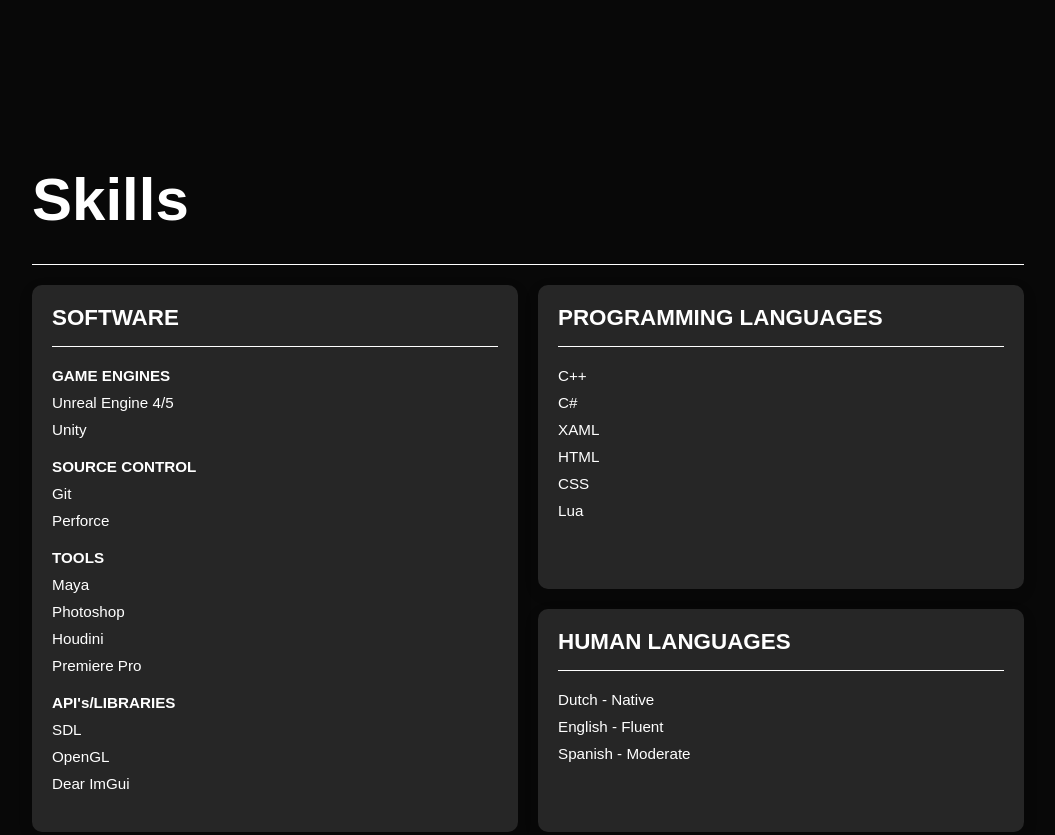
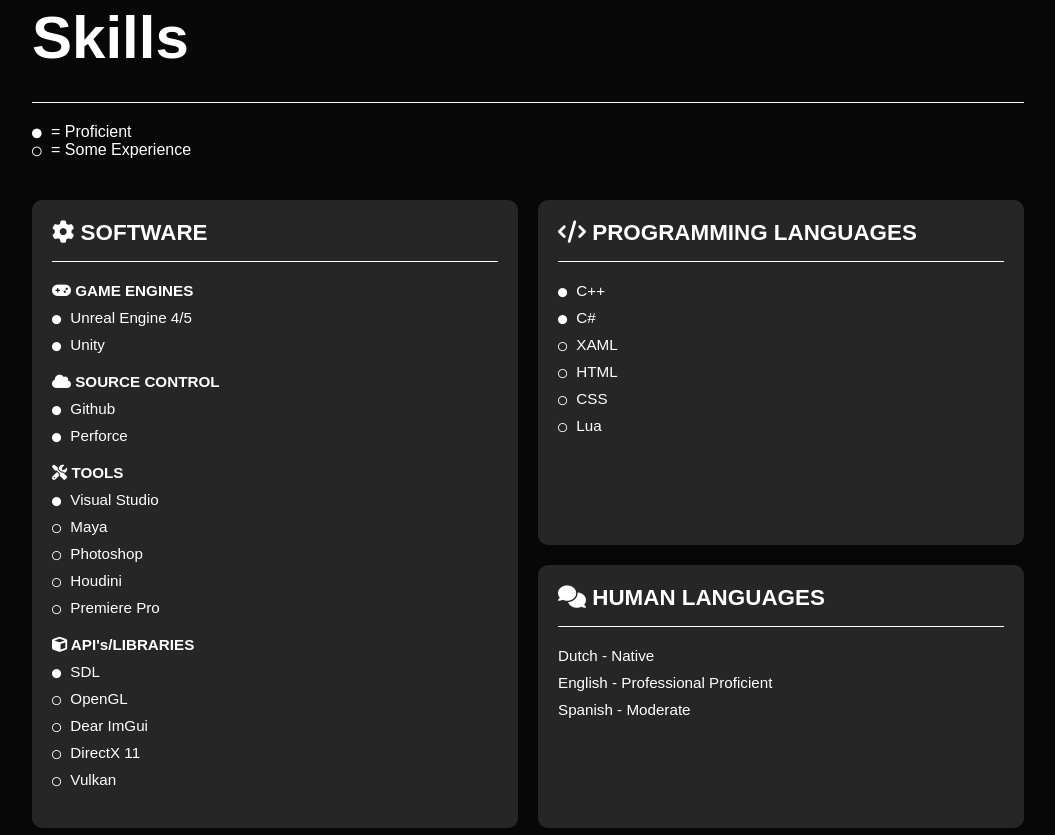
Before and after one commit to JoaquinVerhelst/JoaquinVerhelst.github.io, a plain HTML site: page index.html in a window 1280 px wide. Shown: the part 1595-2430 px from the top of the page, without its empty margins (112-1167 px from the left). Drawn offline with Linux system fonts and the light colour scheme.

Commit message:
Skills and some fixes

```diff
--- a/index.html
+++ b/index.html
@@ -25,7 +25,7 @@
                     <li><a href="#about">About</a></li>
                     <li><a href="#portofolio">Projects</a></li>
                     <li><a href="#contact">Contact</a></li>
-                    <i class="fa-solid fa-xmark" onclick="CloseMenu()"></i>
+                    <li><i class="fa-solid fa-xmark" onclick="CloseMenu()"></i></li>
                 </ul>
                 <i class="fa-solid fa-bars" onclick="OpenMenu()"></i>
             </nav>
@@ -334,7 +334,6 @@
                         </tr>
                         <tr>
                             <td colspan="3"></td> <!-- Empty cells to span the previous columns -->
-                            <td>Justin Knobbout</td>
                         </tr>
                     </tbody>
                 </table>
@@ -366,56 +365,64 @@
             <h1 class="sub-title">Skills</h1>
             <hr class="divider">
 
+            <p><i class="fa-solid fa-circle proficiency-icon"></i> = Proficient</p>
+            <p><i class="fa-regular fa-circle proficiency-icon"></i> = Some Experience</p>
+
+            <hr class="empty-divider small-divider">
+
             <div class="skills-grid">
                 <div class="skill-card big-card">
-                    <h3>SOFTWARE</h3>
+                    <h3><i class="fa-solid fa-gear"></i> SOFTWARE</h3>
                     <hr class="divider">
 
                     <ul>
-                        <li><strong>GAME ENGINES</strong></li>
-                        <li>Unreal Engine 4/5</li>
-                        <li>Unity</li>
+                        <li><i class="fa-solid fa-gamepad"></i><strong> GAME ENGINES</strong></li>
+                        <li><i class="fa-solid fa-circle proficiency-icon"></i> Unreal Engine 4/5</li>
+                        <li><i class="fa-solid fa-circle proficiency-icon"></i> Unity</li>
                     </ul>
                     <ul>
-                        <li><strong>SOURCE CONTROL</strong></li>
-                        <li>Git</li>
-                        <li>Perforce</li>
+                        <li><i class="fa-solid fa-cloud"></i><strong> SOURCE CONTROL</strong></li>
+                        <li><i class="fa-solid fa-circle proficiency-icon"></i> Github</li>
+                        <li><i class="fa-solid fa-circle proficiency-icon"></i> Perforce</li>
                     </ul>
                     <ul>
-                        <li><strong>TOOLS</strong></li>
-                        <li>Maya</li>
-                        <li>Photoshop</li>
-                        <li>Houdini</li>
-                        <li>Premiere Pro</li>
+                        <li><i class="fa-solid fa-screwdriver-wrench"></i><strong> TOOLS</strong></li>
+                        <li><i class="fa-solid fa-circle proficiency-icon"></i> Visual Studio</li>
+                        <li><i class="fa-regular fa-circle proficiency-icon"></i> Maya</li>
+                        <li><i class="fa-regular fa-circle proficiency-icon"></i> Photoshop</li>
+                        <li><i class="fa-regular fa-circle proficiency-icon"></i> Houdini</li>
+                        <li><i class="fa-regular fa-circle proficiency-icon"></i> Premiere Pro</li>
                     </ul>
                     <ul>
-                        <li><strong>API's/LIBRARIES</strong></li>
-                        <li>SDL</li>
-                        <li>OpenGL</li>
-                        <li>Dear ImGui</li>
+                        <li><i class="fa-solid fa-cube"></i><strong> API's/LIBRARIES</strong></li>
+                        <li><i class="fa-solid fa-circle proficiency-icon"></i> SDL</li>
+                        <li><i class="fa-regular fa-circle proficiency-icon"></i> OpenGL</li>
+                        <li><i class="fa-regular fa-circle proficiency-icon"></i> Dear ImGui</li>
+                        <li><i class="fa-regular fa-circle proficiency-icon"></i> DirectX 11</li>
+                        <li><i class="fa-regular fa-circle proficiency-icon"></i> Vulkan</li>
                     </ul>
                 </div>
                 <div class="small-cards">
                     <div class="skill-card small-card">
-                        <h3>PROGRAMMING LANGUAGES</h3>
+                        <h3><i class="fa-solid fa-code"></i> PROGRAMMING LANGUAGES</h3>
                         <hr class="divider">
                         <ul>
-                            <li>C++</li>
-                            <li>C#</li>
-                            <li>XAML</li>
-                            <li>HTML</li>
-                            <li>CSS</li>
-                            <li>Lua</li>
+                            <li><i class="fa-solid fa-circle proficiency-icon"></i> C++</li>
+                            <li><i class="fa-solid fa-circle proficiency-icon"></i> C#</li>
+                            <li><i class="fa-regular fa-circle proficiency-icon"></i> XAML</li>
+                            <li><i class="fa-regular fa-circle proficiency-icon"></i> HTML</li>
+                            <li><i class="fa-regular fa-circle proficiency-icon"></i> CSS</li>
+                            <li><i class="fa-regular fa-circle proficiency-icon"></i> Lua</li>
 
                         </ul>
                     </div>
 
                     <div class="skill-card small-card">
-                        <h3>HUMAN LANGUAGES</h3>
+                        <h3><i class="fa-solid fa-comments"></i> HUMAN LANGUAGES</h3>
                         <hr class="divider">
                         <ul>
                             <li>Dutch - Native</li>
-                            <li>English - Fluent</li>
+                            <li>English - Professional Proficient</li>
                             <li>Spanish - Moderate</li>
                         </ul>
                     </div>
@@ -464,19 +471,19 @@
 
 
                 <!--Dual Rastrizer-->
-                <div class="project" data-bg="Images/BinaryBanditsBG.png" data-project="o-2">
+                <!--<div class="project" data-bg="Images/BinaryBanditsBG.png" data-project="o-2">
                     <img src="Images/BinaryBandits.png" class="thumbnail" />
                     <img src="Images/BinaryBandits.png" class="hover-image" style="display: none;" />
 
-                </div>
+                </div>-->
 
 
                 <!--Vulkan project -->
-                <div class="project" data-bg="Images/BinaryBanditsBG.png" data-project="o-3">
+                <!--<div class="project" data-bg="Images/BinaryBanditsBG.png" data-project="o-3">
                     <img src="Images/BinaryBandits.png" class="thumbnail" />
                     <img src="Images/BinaryBandits.png" class="hover-image" style="display: none;" />
 
-                </div>
+                </div>-->
 
 
 
@@ -721,11 +728,11 @@
         var sidemenu = document.getElementById("sidemenu");
 
         function OpenMenu() {
-            sidemenu.style.right = "0";
+            sidemenu.style.left = "0";
         }
 
         function CloseMenu() {
-            sidemenu.style.right = "-200px";
+            sidemenu.style.left = "-200px";
         }
 
 
--- a/style.css
+++ b/style.css
@@ -52,12 +52,15 @@ nav .fa-solid {
 
 nav .fa-solid.fa-bars {
     position: fixed;
-    right: 10px;
-    top: 10px;
-    font-size: 25px;
+    left: 25px;
+    top: 25px;
+    font-size: 40px;
     cursor: pointer;
 }
 
+nav .fa-solid.fa-xmark {
+    font-size: 40px;
+}
 
 nav logo {
     width: 200px auto;
@@ -73,7 +76,7 @@ nav ul {
     height: 100vh;
     padding-top: 50px;
     z-index: 2;
-    transition: right 0.25s;
+    transition: left 0.25s;
 }
 
 nav ul li {
@@ -170,7 +173,7 @@ nav ul li a:hover::after{
 }
 
 .about-col-1 img{
-    width: 80%;
+    width: 40%;
     border-radius: 15px;
 }
 
@@ -619,6 +622,11 @@ nav ul li a:hover::after{
 }
 
 
+.proficiency-icon {
+    font-size: 0.6em; /* Adjust the size as needed, e.g., 0.8em makes it smaller */
+    margin-right: 5px; /* Optional: Adjust the space between the circle and text */
+}
+
 
 /*----------------------------Contact -----------------------------------*/
 
```
Also changed, not shown: 1 other file.
